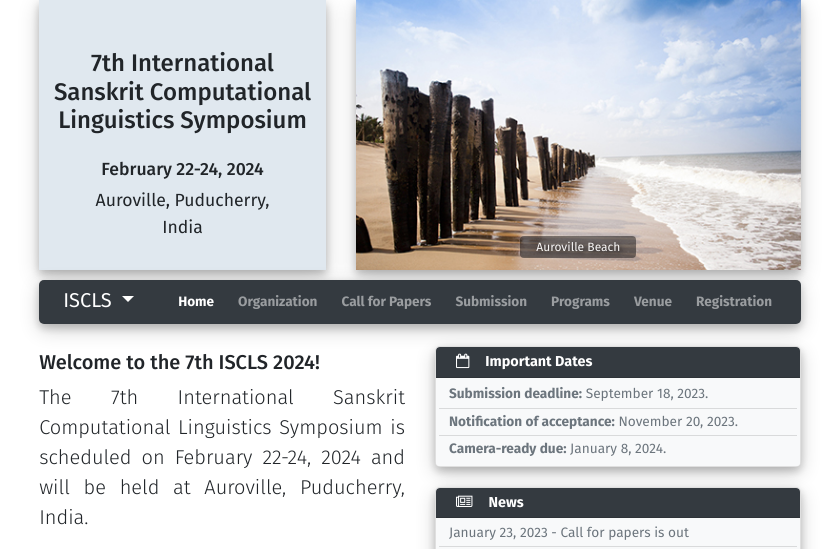
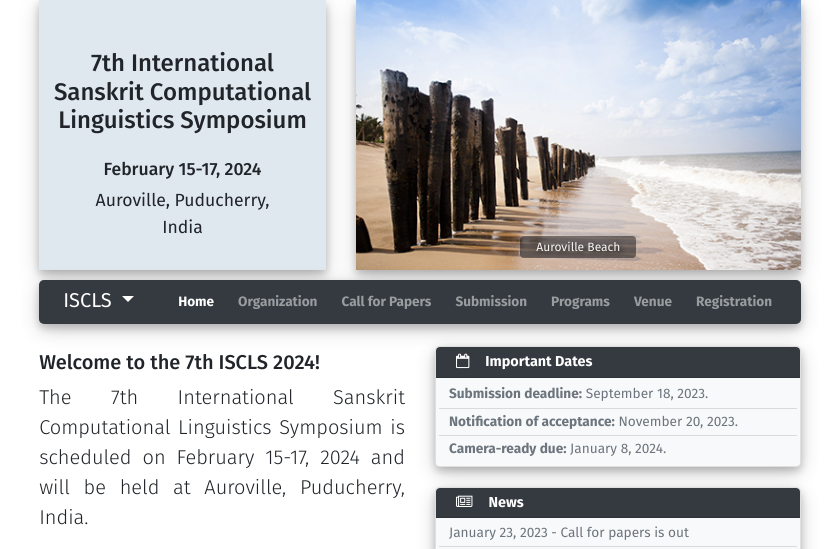
Before and after one commit to iscls/iscls-conference-template, a Jekyll site: the page built from index.md, in a window 1280 px wide. Shown: the top 549 px of the page, without its empty margins (220-1059 px from the left). Built offline with Jekyll 4.4.1, drawn with Linux system fonts in a browser that asks for light colours.

Commit message:
docs: update iscls2024 dates

```diff
--- a/_data/conference.yml
+++ b/_data/conference.yml
@@ -12,7 +12,7 @@ full_title: 7th International Sanskrit Computational Linguistics Symposium
 short_title: 7th ISCLS 2024
 
 year: 2024
-date: February 22-24, 2024
+date: February 15-17, 2024
 
 location: Auroville, Puducherry
 country: India
```
